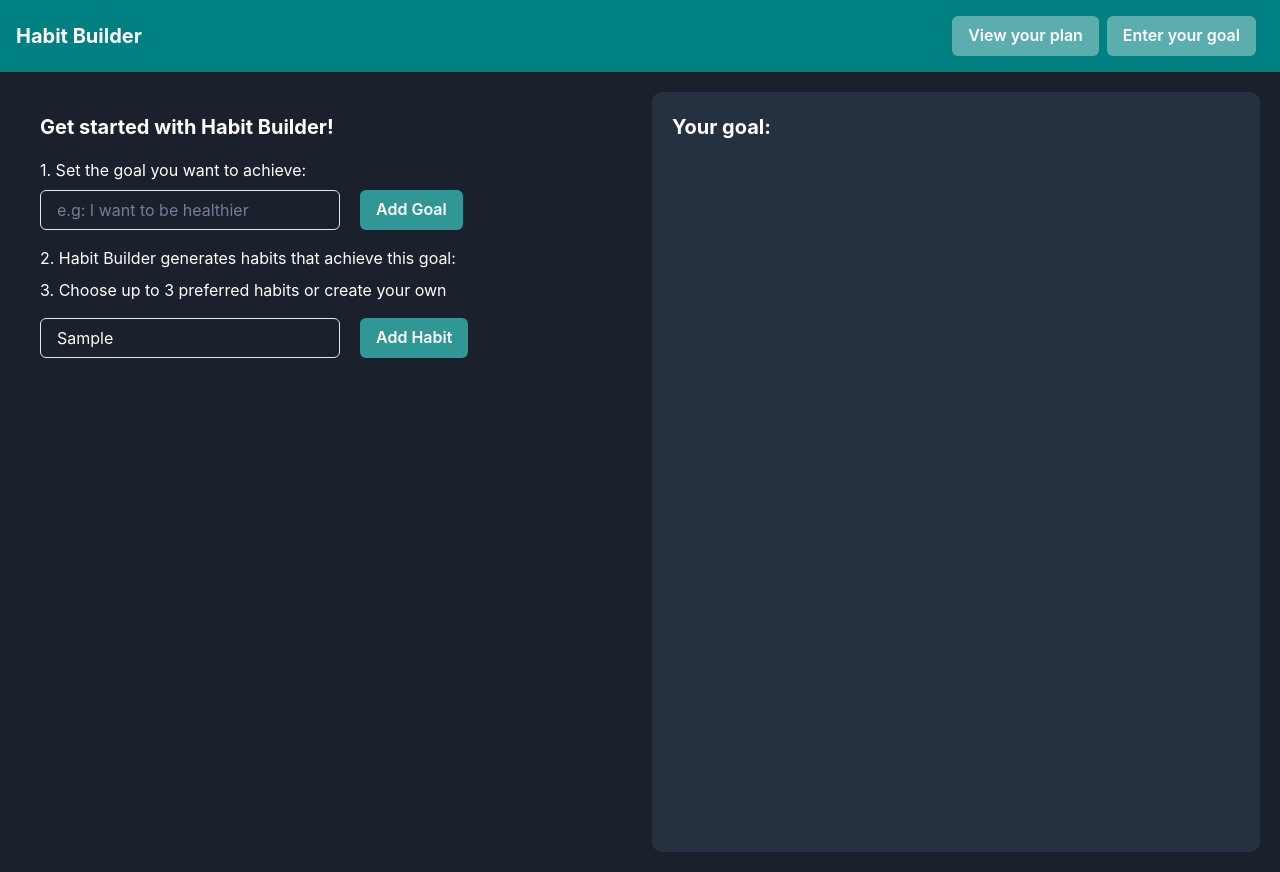
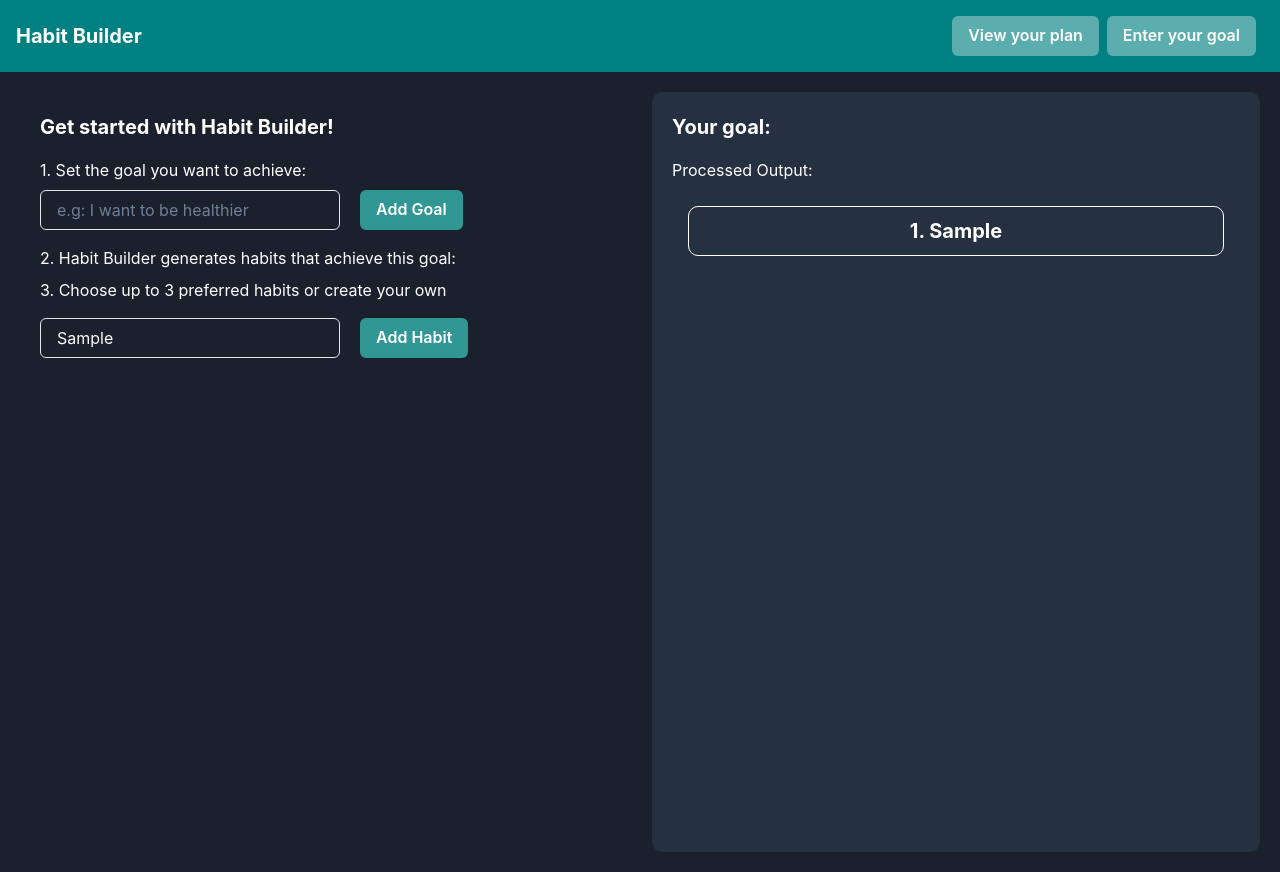
Before and after one commit to Bhatiawaris/bcsHacks, a React (Create React App) app: page /prompt in a window 1280 px wide. Both pictures are taken after typing "Sample" into the empty fields and a click on the button "Add Habit". Built offline with nearby package versions, Linux system fonts and the light colour scheme.

Commit message:
added a habit list component to show habits generated, and added parsing to chatgpt output

```diff
--- /dev/null
+++ b/src/components/HabitList.js
@@ -0,0 +1,66 @@
+import { Text, Box, Button } from "@chakra-ui/react";
+import { useState } from "react";
+
+const HabitList = ({ habits, customHabits }) => {
+  const [buttonStyles, setButtonStyles] = useState({});
+  const [selectedHabits, setSelectedHabits] = useState([]);
+
+  const handleClick = (index) => {
+    const isSelected = selectedHabits.includes(index);
+    if (isSelected) {
+      setSelectedHabits(
+        selectedHabits.filter((selectedHabit) => selectedHabit !== index)
+      );
+    } else {
+      setSelectedHabits([...selectedHabits, index]);
+    }
+  };
+
+  return (
+    <Box display="flex" flexWrap="wrap">
+      {habits.map((habit, index) => (
+        <Button
+          key={index}
+          width="100%"
+          minHeight="50px"
+          borderRadius="10px"
+          colorScheme="teal"
+          color="white"
+          variant={selectedHabits.includes(index) ? "solid" : "outline"}
+          justifyContent="center"
+          padding="20px"
+          margin="1rem"
+          _hover={{ bg: "#2D797B" }}
+          onClick={() => handleClick(index)}
+        >
+          <Text fontSize="xl" fontWeight="bold">
+            {index + 1}. {habit}
+          </Text>
+        </Button>
+      ))}
+
+      {customHabits.map((customHabit, index) => (
+        <Button
+          key={index}
+          width="100%"
+          minHeight="50px"
+          borderRadius="10px"
+          colorScheme="teal"
+          color="white"
+          variant={selectedHabits.includes(index) ? "solid" : "outline"}
+          padding="20px"
+          margin="1rem"
+          _hover={{ bg: "#2D797B" }}
+          onClick={() => handleClick(index)}
+        >
+          <Text fontSize="xl" fontWeight="bold" textAlign="left">
+            {habits.length + index + 1}. {customHabit}
+          </Text>
+        </Button>
+      ))}
+      {selectedHabits}
+    </Box>
+  );
+};
+
+export default HabitList;
--- a/src/components/PromptPage.js
+++ b/src/components/PromptPage.js
@@ -1,10 +1,14 @@
 import React, { useState } from "react";
 import { Box, Button, Flex, Input, Text, Grid } from "@chakra-ui/react";
+import HabitList from "./HabitList";
 
 function PromptPage() {
   const [goal, setGoal] = useState("");
   const [submittedGoal, setSubmittedGoal] = useState("");
   const [habit, setHabit] = useState("");
+  const [habits, setHabits] = useState([]);
+  const [customHabits, setCustomHabits] = useState([]);
+  const [processedOutput, setProcessedOutput] = useState("");
 
   const handleGoalChange = (event) => {
     setGoal(event.target.value);
@@ -12,22 +16,23 @@ function PromptPage() {
 
   const handleGoalSubmit = async () => {
     setSubmittedGoal(goal);
-    alert(`Goal: ${goal}`);
     setGoal("");
 
-    // const response = await fetch(`http://localhost:3000/processInput`, {
-    //   method: "POST",
-    //   headers: {
-    //     "Content-Type": "application/json",
-    //   },
-    //   body: JSON.stringify({ field }),
-    // });
+    const response = await fetch(`http://localhost:3001/processInput`, {
+      method: "POST",
+      headers: {
+        "Content-Type": "application/json",
+      },
+      body: JSON.stringify({ goal }),
+    });
 
-    // if (response.ok) {
-    //   console.log("Response Successful");
-    // } else {
-    //   console.log("Response Failed");
-    // }
+    if (response.ok) {
+      const data = await response.json(); // Parse response body as JSON
+      setProcessedOutput(data.output); // Update state with processed output
+      console.log("Response Successful");
+    } else {
+      console.log("Response Failed");
+    }
   };
 
   const handleHabitChange = (event) => {
@@ -35,7 +40,7 @@ function PromptPage() {
   };
 
   const handleHabitSubmit = async () => {
-    alert(`Habit: ${habit}`);
+    setCustomHabits([...customHabits, habit]);
     setHabit("");
   };
 
@@ -96,6 +101,8 @@ function PromptPage() {
         <Text fontSize="xl" fontWeight="bold">
           {submittedGoal}
         </Text>
+        <Text mb={2}>Processed Output: {processedOutput}</Text>
+        <HabitList habits={habits} customHabits={customHabits} />
       </Box>
     </Grid>
   );
```
